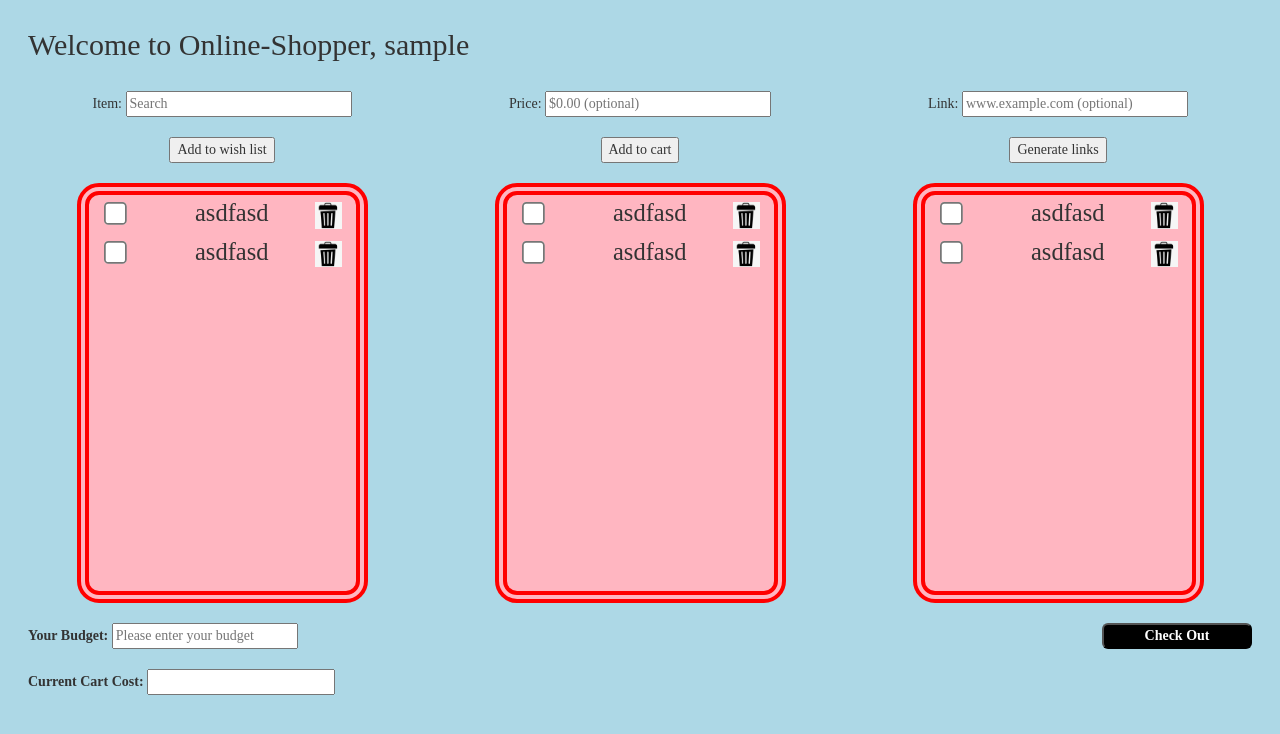
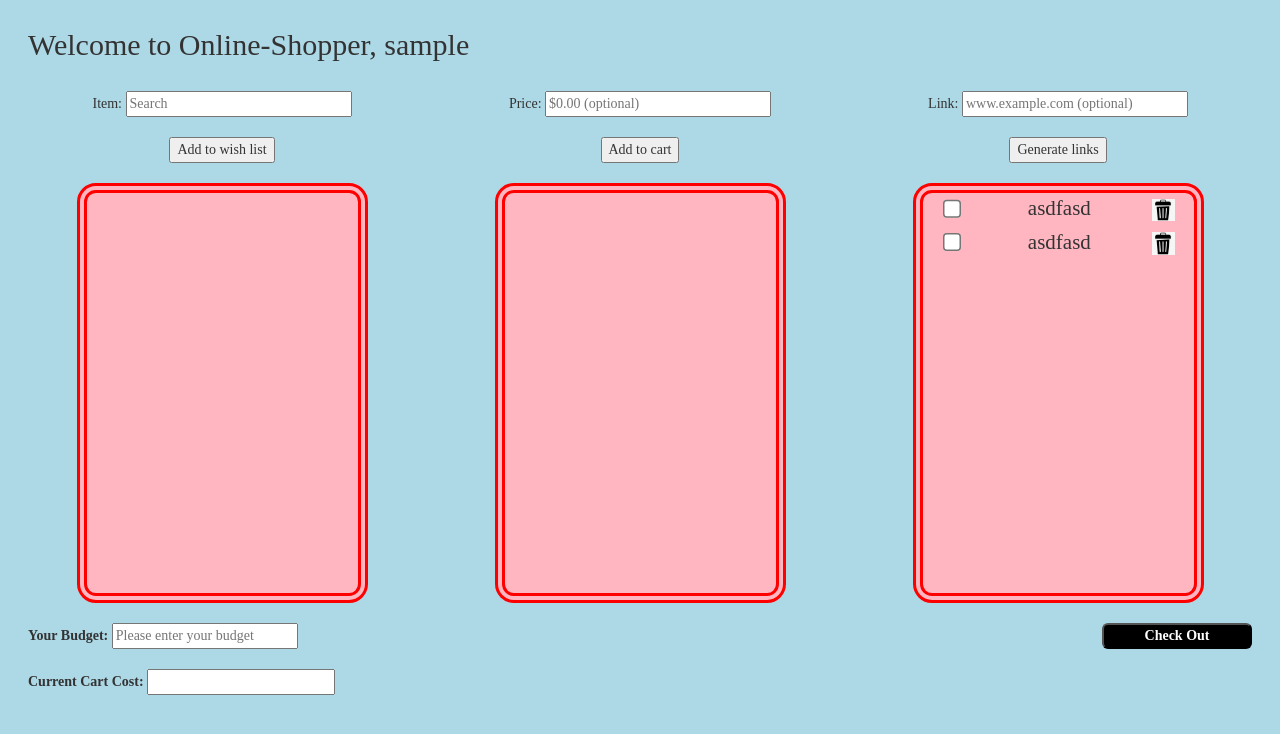
Before and after one commit to mchen628/Online-Shopper, a PHP site: page /main.php in a window 1280 px wide. Shown: the top 734 px of the page. Run offline with PHP 8.4, Linux system fonts and the light colour scheme; the visitor is signed in with stand-in values (Sample User, id 1); some libraries are stand-ins or nearby versions.

Commit message:
js list adding

```diff
--- a/clientServerComm.js
+++ b/clientServerComm.js
@@ -23,7 +23,19 @@ $(document).ready(function(){
             },
             dataType: 'text',
             success: function(data) {
-                alert(data);
+                let split = data.split(',');
+                let item = "<div class=\"row\">" +
+                                "<div class=\"col-sm-3\">" +
+                                    "<input type=\"checkbox\">" +
+                                "</div>" +
+                                "<div class=\"col-sm-5\">" + split[0] +
+                                "</div>" +
+                                "<div class=\"col-sm-4\">" +
+                                    "<span style=\"font-size: .75em; float: left\">$" + split[1] + "</span>" +
+                                    "<img src=\"delete.jpg\" width=\"15\" height=\"15\" alt=\"delete\" id=\"delete\">" +
+                                "</div>" +
+                            "</div>";
+                document.getElementById("wish").innerHTML += item ;
             },
             type: 'POST'
         });
@@ -39,7 +51,19 @@ $(document).ready(function(){
             },
             dataType: 'text',
             success: function(data) {
-                alert(data);
+                let split = data.split(',');
+                let item = "<div class=\"row\">" +
+                                "<div class=\"col-sm-3\">" +
+                                    "<input type=\"checkbox\">" +
+                                "</div>" +
+                                "<div class=\"col-sm-5\">" + split[0] +
+                                "</div>" +
+                                "<div class=\"col-sm-4\">" +
+                                    "<span style=\"font-size: .75em; float: left\">$" + split[1] + "</span>" +
+                                    "<img src=\"delete.jpg\" width=\"15\" height=\"15\" alt=\"delete\" id=\"delete\">" +
+                                "</div>" +
+                            "</div>";
+                document.getElementById("cart").innerHTML += item ;
             },
             type: 'POST'
         });
--- a/general.css
+++ b/general.css
@@ -27,7 +27,7 @@ fieldset {
     width: 75%;
     height: 100%;
     margin: 0 auto;
-    zoom: 1.75;
+    zoom: 1.50;
 }
 
 .container {
--- a/main.php
+++ b/main.php
@@ -40,56 +40,14 @@
 			<!-- WISH LIST -->
 			<div class="col-sm-4 text-center" style="background-color: LightBlue; height: 30em;">
 				<div id="wish" class="cssList">
-					<div class="row">
-						<div class="col-sm-4 text-center">
-							<input type="checkbox">
-						</div>
-						<div class="col-sm-4 text-center">
-							asdfasd
-						</div>
-						<div class="col-sm-4 text-center">
-						<img src="delete.jpg" width="15" height="15" alt="delete" id="delete">
-						</div>
-					</div>
-					<div class="row">
-						<div class="col-sm-4 text-center">
-							<input type="checkbox">
-						</div>
-						<div class="col-sm-4 text-center">
-							asdfasd
-						</div>
-						<div class="col-sm-4 text-center">
-						<img src="delete.jpg" width="15" height="15" alt="delete" id="delete">
- 						</div>
-					</div>
+					<!-- ITEM GETS ADDED HERE -->
 				</div>
 			</div>
 
 			<!-- CART -->
 			<div class="col-sm-4 text-center" style="background-color: LightBlue; height: 30em;">
 				<div id="cart" class="cssList">
-					<div class="row">
-						<div class="col-sm-4 text-center">
-							<input type="checkbox">
-						</div>
-						<div class="col-sm-4 text-center">
-							asdfasd
-						</div>
-						<div class="col-sm-4 text-center">
-						<img src="delete.jpg" width="15" height="15" alt="delete" id="delete">
-						</div>
-					</div>
-					<div class="row">
-						<div class="col-sm-4 text-center">
-							<input type="checkbox">
-						</div>
-						<div class="col-sm-4 text-center">
-							asdfasd
-						</div>
-						<div class="col-sm-4 text-center">
-						<img src="delete.jpg" width="15" height="15" alt="delete" id="delete">
-						</div>
-					</div>
+					<!-- ITEM GETS ADDED HERE -->
 				</div>
 			</div>
 
```
